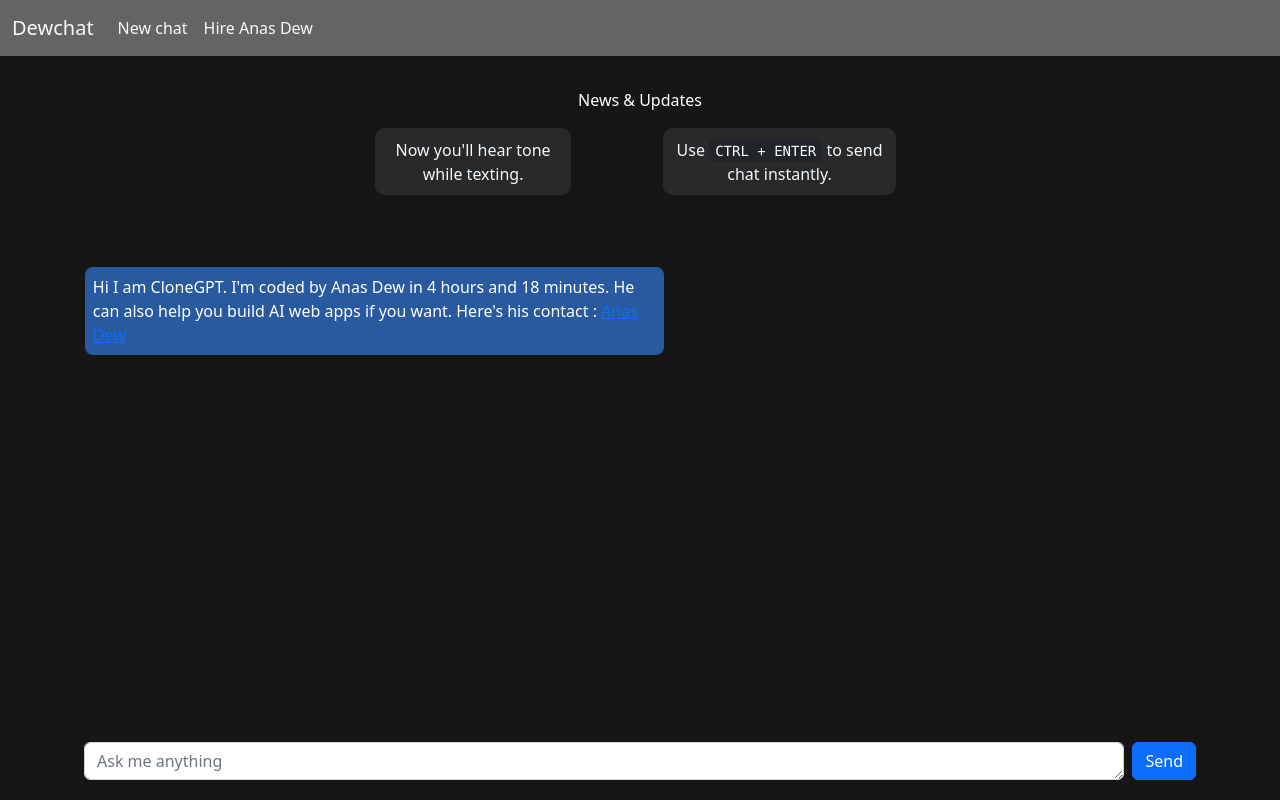
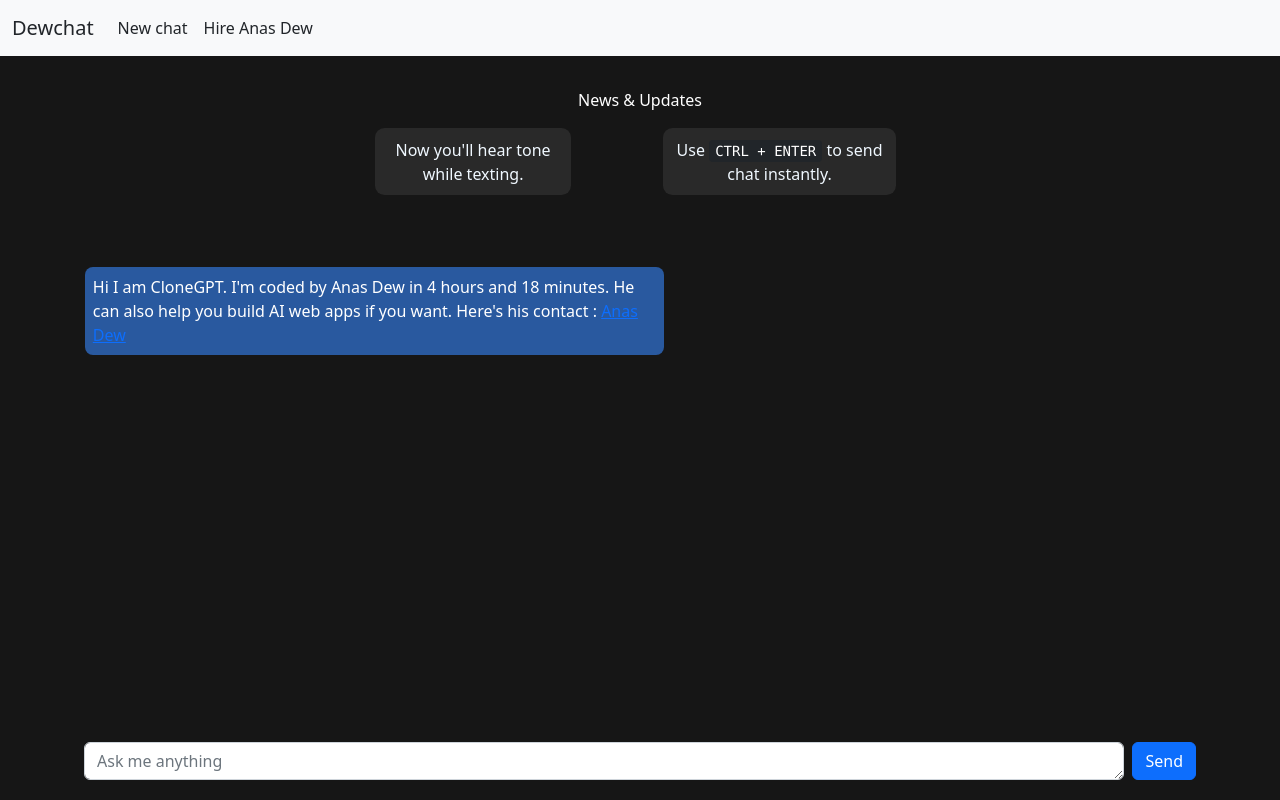
Before and after one commit to Anas-Dew/chatgpt-clone, a React (Create React App) app: page / in a window 1280 px wide. Built offline with nearby package versions, Linux system fonts and the light colour scheme.

Commit message:
commaned

```diff
--- a/src/App.js
+++ b/src/App.js
@@ -4,15 +4,19 @@ import Navbar from './components/Navbar';
 import { BrowserRouter as Router, Route, Routes } from 'react-router-dom'
 import Tips from './components/Tips'
 function App() {
+  var theme_nav = "light"
+  var text_theme = "dark"
   if (localStorage.getItem('theme') === "dark") {
     console.log("dark mode");
+    theme_nav = "dark"
+    text_theme = "light"
   } else {
     console.log("nope");
   }
   return (
     <>
       <Router>
-        <Navbar heading="Dewchat"/>
+        <Navbar theme={theme_nav} text_theme={text_theme} heading="Dewchat"/>
         <Tips/>
         <Routes>
           <Route exact path='/' element={<Chat/>}></Route>
--- a/src/components/Chat.js
+++ b/src/components/Chat.js
@@ -1,4 +1,4 @@
-import React, { useRef, useState } from 'react'
+import React, { useRef } from 'react'
 /* eslint-disable */
 import userChatTone from "../text-sent.wav"
 import aiChatTone from "../text-got.wav"
@@ -14,6 +14,11 @@ const Chat = () => {
         } else if (currentText == "/dark") {
             localStorage.setItem("theme", "dark")
             SendChat("I see where your thoughts are going 😁.")
+            window.scrollTo(0,10000)
+            setTimeout(()=> {window.location.reload()}, 3000)
+        } else if (currentText == "/light") {
+            localStorage.setItem("theme", "light")
+            SendChat("K.")
             window.scrollTo(0,10000)
             setTimeout(()=> {window.location.reload()}, 3000)
         }
--- a/src/components/Navbar.js
+++ b/src/components/Navbar.js
@@ -4,19 +4,19 @@ import { Link } from 'react-router-dom';
 const Navbar = (props) => {
 
     return (
-        <nav id='nav-bar' className="navbar fixed-top navbar-expand-lg">
+        <nav id='nav-bar' className={`navbar bg-${props.theme} fixed-top navbar-expand-lg`}>
             <div className="container-fluid">
-                <Link className="navbar-brand text-light" href="#">{props.heading}</Link>
+                <Link className={`navbar-brand text-${props.text_theme}`} href="#">{props.heading}</Link>
                 <button className="navbar-toggler" type="button" data-bs-toggle="collapse" data-bs-target="#navbarNav" aria-controls="navbarNav" aria-expanded="false" aria-label="Toggle navigation">
                     <span className="navbar-toggler-icon"></span>
                 </button>
                 <div className="collapse navbar-collapse" id="navbarNav">
                     <ul className="navbar-nav">
                         <li className="nav-item">
-                            <a className="nav-link text-light" rel='noreferrer noopener' href="/">New chat</a>
+                            <a className={`nav-link text-${props.text_theme}`} rel='noreferrer noopener' href="/">New chat</a>
                         </li>
                         <li className="nav-item">
-                            <a className="nav-link text-light" rel='noreferrer noopener' target={'_blank'} href="http://anasdew.tech/">Hire Anas Dew</a>
+                            <a className={`nav-link text-${props.text_theme}`} rel='noreferrer noopener' target={'_blank'} href="http://anasdew.tech/">Hire Anas Dew</a>
                         </li>
                     </ul>
                 </div>
--- a/src/index.css
+++ b/src/index.css
@@ -8,7 +8,7 @@ body {
 }
 
 #nav-bar {
-    background-color: var(--plate-color) !important;
+    background-color: var(--plate-color) ;
     color: aliceblue !important;
 }
 
```
